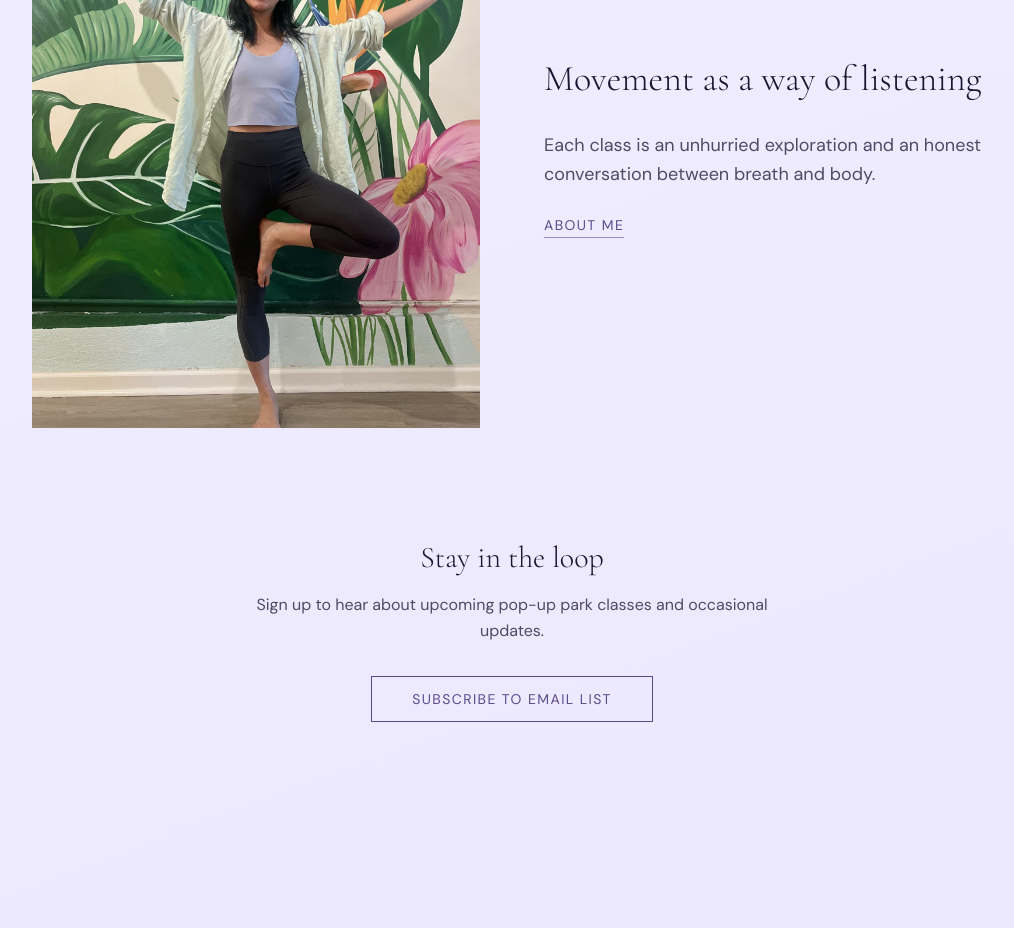
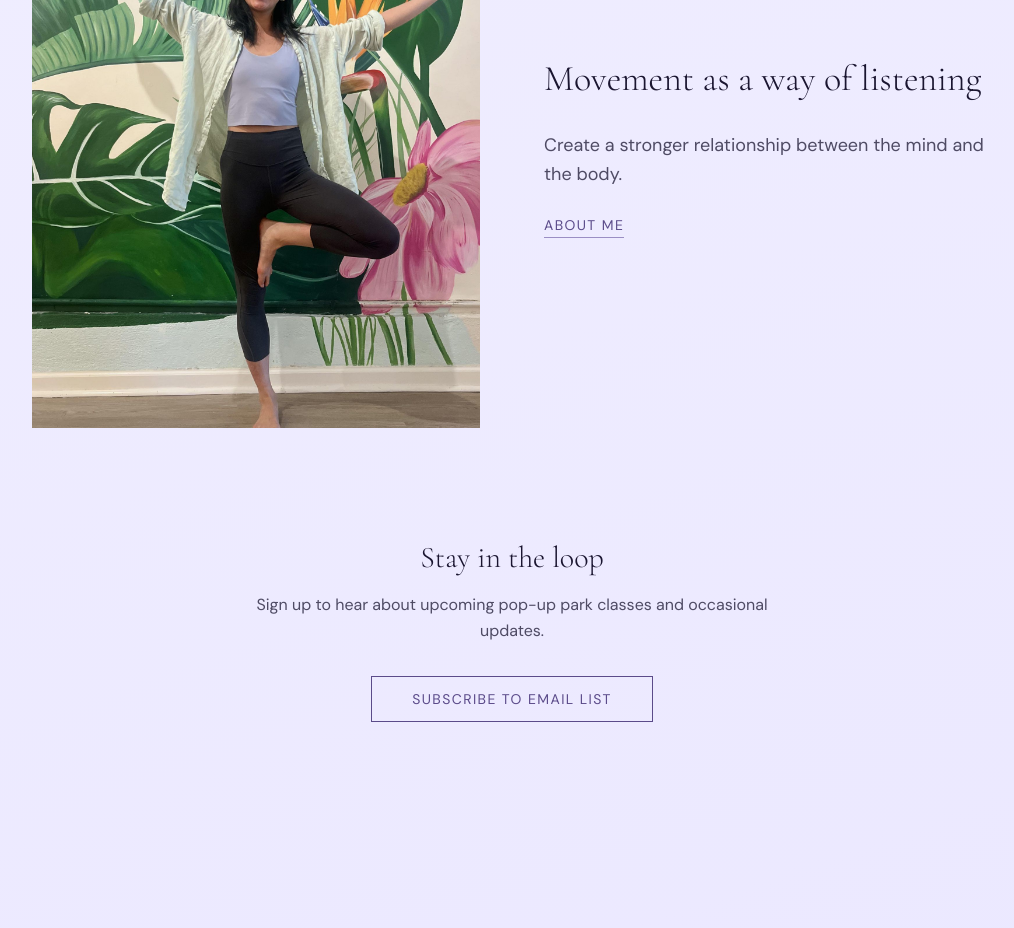
Before and after one commit to JuliaHu1/yoga, a Next.js app: page / in a window 1280 px wide. Shown: the part 2220-3148 px from the top of the page, without its empty margins (128-1142 px from the left). Built offline with nearby package versions, Linux system fonts and the light colour scheme.

Commit message:
Update portrait section tagline

```diff
--- a/app/page.tsx
+++ b/app/page.tsx
@@ -115,7 +115,7 @@ export default function Home() {
               Movement as a way of listening
             </h2>
             <p className="text-[#1A1530]/75 leading-relaxed text-lg mb-6">
-              Each class is an unhurried exploration and an honest conversation between breath and body.
+              Create a stronger relationship between the mind and the body.
             </p>
             <Link
               href="/about"
```
